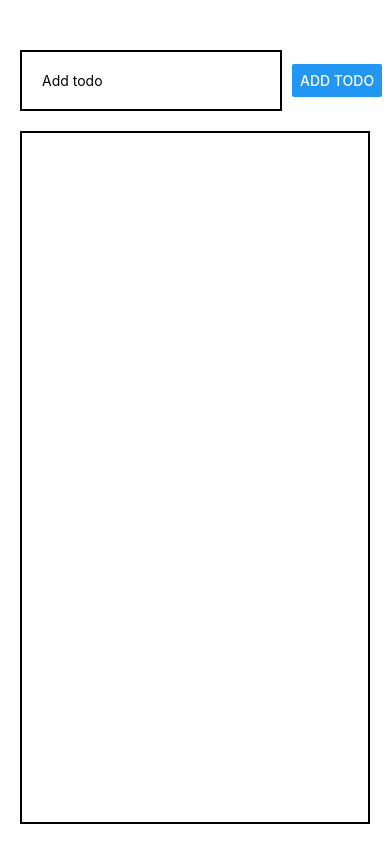
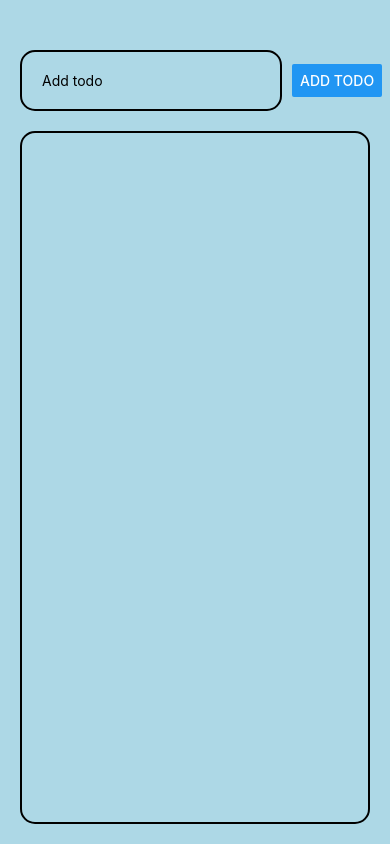
Before and after one commit to Culmid/react-native-todos, a React Native app: screen / in a window 390 px wide. Built offline with nearby package versions, Linux system fonts and the light colour scheme.

Commit message:
DeleteTodo

```diff
--- a/App.js
+++ b/App.js
@@ -22,10 +22,18 @@ export default function App() {
     );
   }
 
+  function onDeleteTodo(id) {
+    setTodos((oldState) => oldState.filter((todo) => todo.id !== id));
+  }
+
   return (
     <View style={styles.appContainer}>
       <Header onAddTodo={onAddTodo} />
-      <Todos todos={todos} onToggleTodo={onToggleTodo} />
+      <Todos
+        todos={todos}
+        onToggleTodo={onToggleTodo}
+        onDeleteTodo={onDeleteTodo}
+      />
     </View>
   );
 }
@@ -33,7 +41,7 @@ export default function App() {
 const styles = StyleSheet.create({
   appContainer: {
     flex: 1,
-    backgroundColor: "#fff",
+    backgroundColor: "#add8e6",
     alignItems: "center",
     justifyContent: "center",
     padding: 20,
--- a/components/Todo/index.js
+++ b/components/Todo/index.js
@@ -1,8 +1,15 @@
-import { View, Text, Pressable, Switch } from "react-native";
+import { View, Text, Pressable, Switch, TouchableOpacity } from "react-native";
 import React from "react";
 import styles from "./style";
+import Svg, { Path } from "react-native-svg";
 
-export default function Todo({ id, text, isComplete, onToggleTodo }) {
+export default function Todo({
+  id,
+  text,
+  isComplete,
+  onToggleTodo,
+  onDeleteTodo,
+}) {
   function onTodoPress() {
     onToggleTodo(id);
   }
@@ -11,7 +18,17 @@ export default function Todo({ id, text, isComplete, onToggleTodo }) {
     <Pressable onPress={onTodoPress}>
       <View style={styles.todoContainer}>
         <Text style={styles.todoTitle}>{text}</Text>
-        <Switch value={isComplete} onValueChange={onTodoPress} />
+        <View style={styles.buttonContainer}>
+          <TouchableOpacity onPress={() => onDeleteTodo(id)}>
+            <Svg width="25" height="25" viewBox="0 0 448 512">
+              <Path
+                d="M135.2 17.69C140.6 6.848 151.7 0 163.8 0H284.2C296.3 0 307.4 6.848 312.8 17.69L320 32H416C433.7 32 448 46.33 448 64C448 81.67 433.7 96 416 96H32C14.33 96 0 81.67 0 64C0 46.33 14.33 32 32 32H128L135.2 17.69zM394.8 466.1C393.2 492.3 372.3 512 346.9 512H101.1C75.75 512 54.77 492.3 53.19 466.1L31.1 128H416L394.8 466.1z"
+                fill="black"
+              />
+            </Svg>
+          </TouchableOpacity>
+          <Switch value={isComplete} onValueChange={onTodoPress} />
+        </View>
       </View>
     </Pressable>
   );
--- a/components/Todo/style.js
+++ b/components/Todo/style.js
@@ -3,17 +3,25 @@ import { StyleSheet } from "react-native";
 export default StyleSheet.create({
   todoContainer: {
     minHeight: 50,
-    width: "100%",
+    flex: 1,
     borderColor: "#000",
     borderWidth: 2,
+    marginHorizontal: 10,
     marginBottom: 10,
+    marginVertical: 5,
     paddingHorizontal: 10,
     display: "flex",
     flexDirection: "row",
     justifyContent: "space-between",
     alignItems: "center",
+    borderRadius: 15,
   },
   todoTitle: {
     fontSize: 20,
   },
+  buttonContainer: {
+    display: "flex",
+    flexDirection: "row",
+    alignItems: "center",
+  },
 });
--- a/components/Todos/index.js
+++ b/components/Todos/index.js
@@ -2,7 +2,7 @@ import { View, Text, ScrollView } from "react-native";
 import styles from "./style";
 import Todo from "../Todo";
 
-export default function Todos({ todos, onToggleTodo }) {
+export default function Todos({ todos, onToggleTodo, onDeleteTodo }) {
   return (
     <View style={styles.todosContainer}>
       <ScrollView>
@@ -13,6 +13,7 @@ export default function Todos({ todos, onToggleTodo }) {
             text={text}
             isComplete={isComplete}
             onToggleTodo={onToggleTodo}
+            onDeleteTodo={onDeleteTodo}
           />
         ))}
       </ScrollView>
--- a/components/Todos/style.js
+++ b/components/Todos/style.js
@@ -6,5 +6,6 @@ export default StyleSheet.create({
     width: "100%",
     borderColor: "#000",
     borderWidth: 2,
+    borderRadius: 15,
   },
 });
--- a/components/header/style.js
+++ b/components/header/style.js
@@ -13,5 +13,6 @@ export default StyleSheet.create({
     borderColor: "#000",
     borderWidth: 2,
     marginRight: 10,
+    borderRadius: 15,
   },
 });
--- a/package.json
+++ b/package.json
@@ -15,6 +15,7 @@
     "react": "17.0.2",
     "react-dom": "17.0.2",
     "react-native": "0.68.2",
+    "react-native-svg": "12.3.0",
     "react-native-uuid": "^2.0.1",
     "react-native-web": "0.17.7"
   },
```
Also changed, not shown: 2 other files (tests, documents, lock files or other folders).
